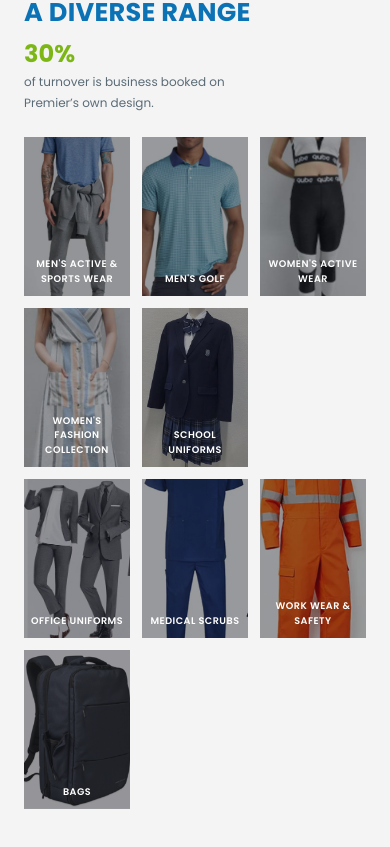
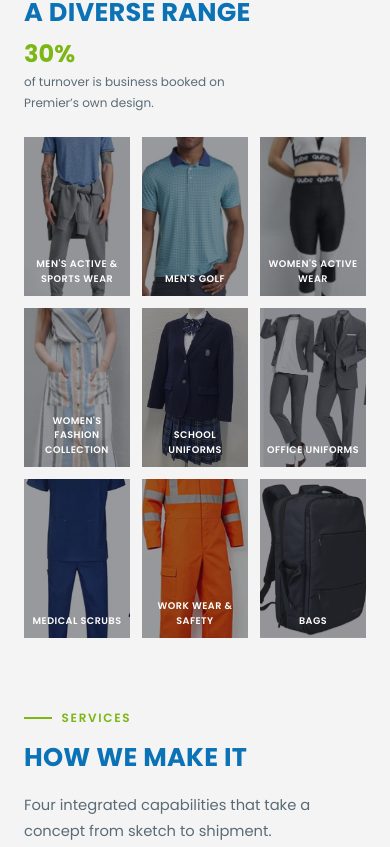
Before and after one commit to muhammed-ijas/Premier-fashion-landing, a React (Vite) app: page / in a window 390 px wide. Shown: the part 5317-6164 px from the top of the page. Built offline with nearby package versions, Linux system fonts and the light colour scheme.

Commit message:
fixed products row

```diff
--- a/src/sections/ProductsServices.jsx
+++ b/src/sections/ProductsServices.jsx
@@ -99,23 +99,34 @@ export default function ProductsServices() {
           </div>
         </div>
 
-        {/* Row 1 — 5 items, full width */}
-        <Stagger className="mt-6 grid grid-cols-3 gap-3 lg:grid-cols-5">
+        {/* Mobile — 3 cols, 9 items = exactly 3 clean rows */}
+        <div className="mt-6 lg:hidden">
+          <Stagger className="grid grid-cols-3 gap-3">
+            {categories.map((cat) => (
+              <Stagger.Item key={cat.slug} as="scale">
+                <CategoryCard cat={cat} />
+              </Stagger.Item>
+            ))}
+          </Stagger>
+        </div>
+
+        {/* Desktop — row 1: 5 items full width, row 2: 4 items centred */}
+        <div className="mt-6 hidden lg:block">
+          <Stagger className="grid grid-cols-5 gap-3">
             {row1.map((cat) => (
               <Stagger.Item key={cat.slug} as="scale">
                 <CategoryCard cat={cat} />
               </Stagger.Item>
             ))}
           </Stagger>
-
-        {/* Row 2 — remaining items, centred on desktop */}
-        <Stagger className="mt-3 grid grid-cols-3 gap-3 lg:flex lg:justify-center lg:gap-3">
+          <Stagger className="mt-3 flex justify-center gap-3">
             {row2.map((cat) => (
-            <Stagger.Item key={cat.slug} as="scale" className="lg:w-[18.5%]">
+              <Stagger.Item key={cat.slug} as="scale" className="w-[18.5%]">
                 <CategoryCard cat={cat} />
               </Stagger.Item>
             ))}
           </Stagger>
+        </div>
 
       </Container>
 
```
Lines whose indentation alone changed are shown as unchanged.
